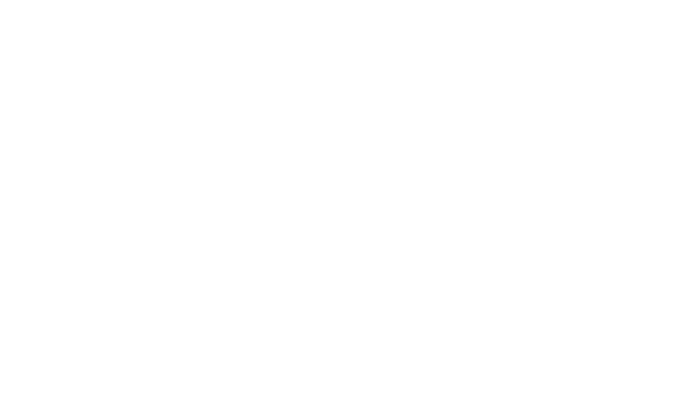
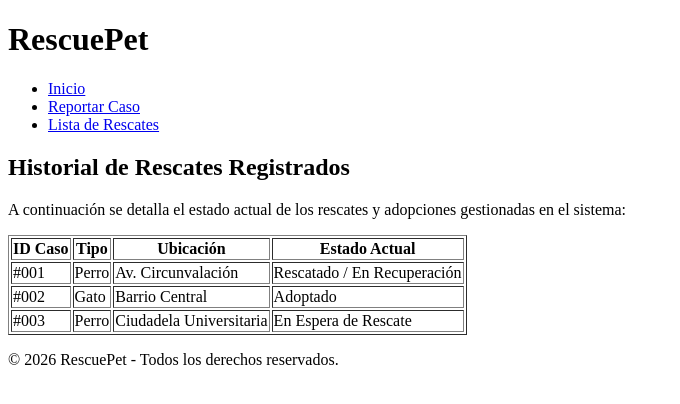
Before and after one commit to vgamarra7347/rescuepet, a plain HTML site: page rescates.html in a window 1280 px wide. Shown: the whole page, without its empty margins (0-680 px from the left). Drawn offline with Linux system fonts and the light colour scheme.

Commit message:
feat: maquetacion html5 para vistas principales

```diff
--- a/rescates.html
+++ b/rescates.html
@@ -1,11 +1,59 @@
 <!DOCTYPE html>
-<html lang="en">
+<html lang="es">
 <head>
     <meta charset="UTF-8">
     <meta name="viewport" content="width=device-width, initial-scale=1.0">
-    <title>Document</title>
+    <title>Lista de Rescates - RescuePet</title>
 </head>
 <body>
-
+    <header>
+        <h1>RescuePet</h1>
+        <nav>
+            <ul>
+                <li><a href="index.html">Inicio</a></li>
+                <li><a href="reportar.html">Reportar Caso</a></li>
+                <li><a href="rescates.html">Lista de Rescates</a></li>
+            </ul>
+        </nav>
+    </header>
+    <main>
+        <section>
+            <h2>Historial de Rescates Registrados</h2>
+            <p>A continuación se detalla el estado actual de los rescates y adopciones gestionadas en el sistema:</p>
+            <table border="1">
+                <thead>
+                    <tr>
+                        <th>ID Caso</th>
+                        <th>Tipo</th>
+                        <th>Ubicación</th>
+                        <th>Estado Actual</th>
+                    </tr>
+                </thead>
+                <tbody>
+                    <tr>
+                        <td>#001</td>
+                        <td>Perro</td>
+                        <td>Av. Circunvalación</td>
+                        <td>Rescatado / En Recuperación</td>
+                    </tr>
+                    <tr>
+                        <td>#002</td>
+                        <td>Gato</td>
+                        <td>Barrio Central</td>
+                        <td>Adoptado</td>
+                    </tr>
+                    <tr>
+                        <td>#003</td>
+                        <td>Perro</td>
+                        <td>Ciudadela Universitaria</td>
+                        <td>En Espera de Rescate</td>
+                    </tr>
+                </tbody>
+            </table>
+        </section>
+    </main>
+    <footer>
+        <p>&copy; 2026 RescuePet - Todos los derechos reservados.</p>
+    </footer>
 </body>
 </html>
```
Also changed, not shown: index.html (+29 -3 lines), reportar.html (+49 -3 lines).
